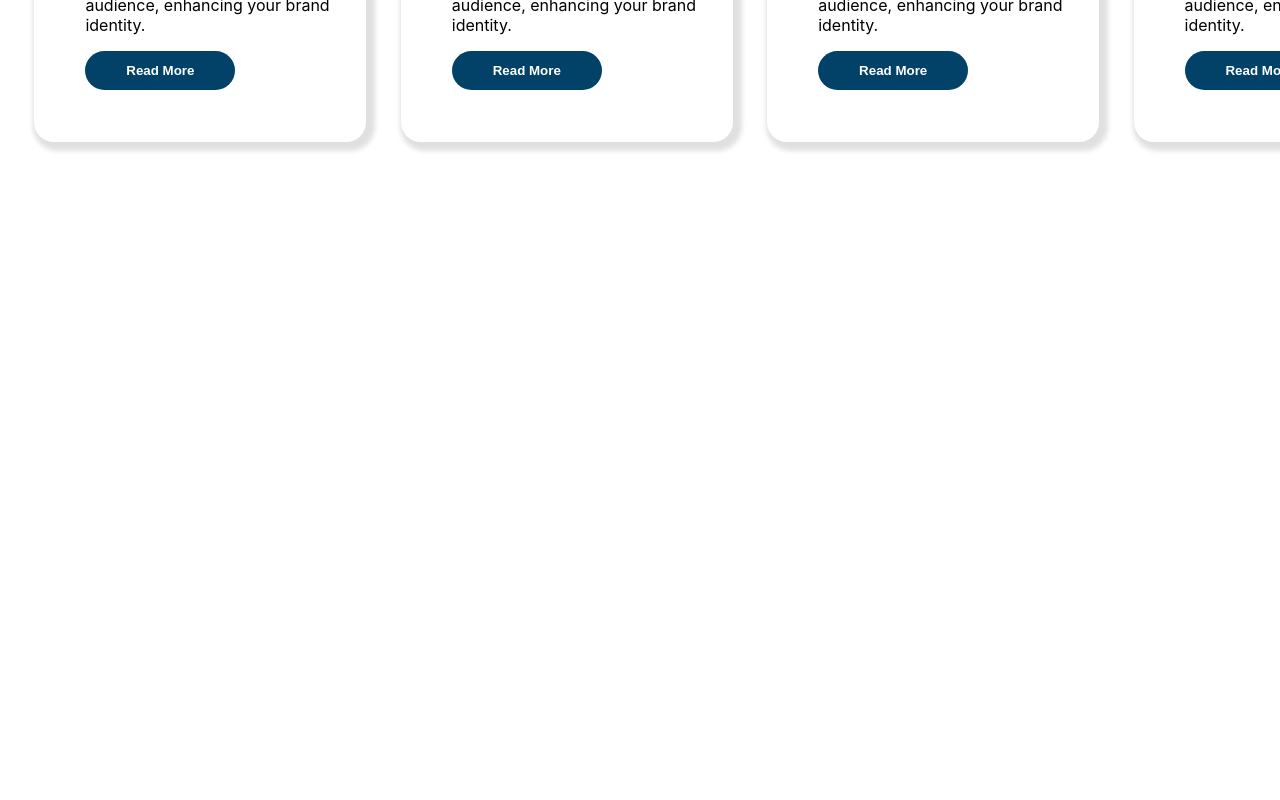
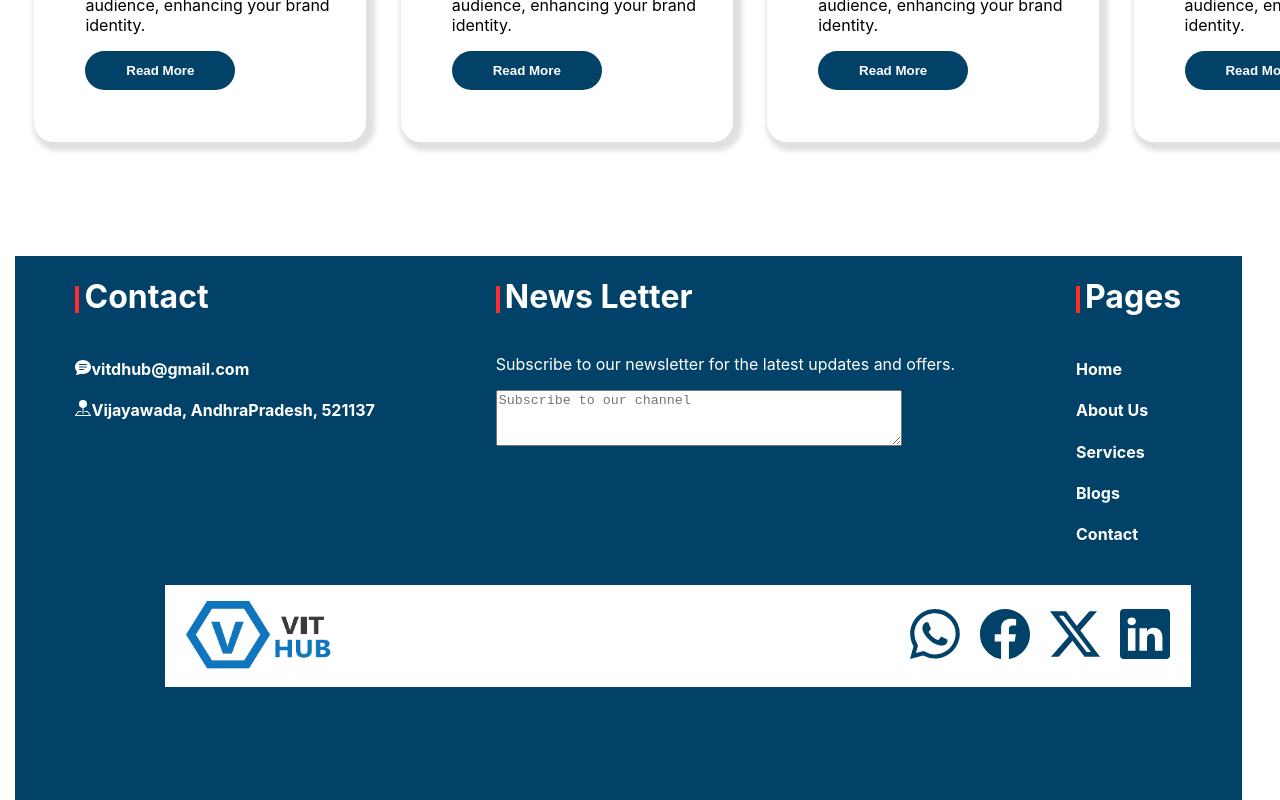
Before and after one commit to hemanthaarya/hedhya, a React (Create React App) app: page / in a window 1280 px wide. Shown: the part 2118-2918 px from the top of the page. Before the commit the page ends 2374 px from the top, so only its background shows below. Built offline with nearby package versions, Linux system fonts and the light colour scheme.

Commit message:
Add files via upload

```diff
--- a/src/Pages/HomePage.jsx
+++ b/src/Pages/HomePage.jsx
@@ -3,7 +3,7 @@ import Logo from '../logo.png';
 import IMG1 from '../img1.png';
 import IMG2 from '../img2.png';
 import './vit.css';
-import { BsTelephoneFill } from "react-icons/bs";
+import { BsTelephoneFill,BsFillChatTextFill,BsFillPinMapFill,BsWhatsapp,BsFacebook,BsTwitterX,BsLinkedin } from "react-icons/bs";
 import menuData from '../menuData';
 import Dropdown from './dropdown.jsx';
 import Logo1 from '../s-box1.png';
@@ -96,6 +96,50 @@ function Home() {
                 </div>
             </div>
         </div>
+        <div className='footer'>
+            <div className='footer-up'>
+                <div className='contact'>
+                    <div className='c_title'>
+                        <div></div>
+                        <h1>Contact</h1>
+                    </div>
+                    <div>
+                        <h4><BsFillChatTextFill/>vitdhub@gmail.com</h4>
+                        <h4><BsFillPinMapFill/>Vijayawada, AndhraPradesh, 521137</h4>
+                    </div>
+                </div>
+                <div className='news_letter'>
+                    <div className='c_title'>
+                        <div></div>
+                        <h1>News Letter</h1>
+                    </div>
+                    <p>Subscribe to our newsletter for the latest updates and offers.</p>
+                    <textarea type='description' placeholder='Subscribe to our channel' className='input'/>
+                </div>
+                <div className='Pages'>
+                    <div className='c_title'>
+                        <div></div>
+                        <h1>Pages</h1>
+                    </div>
+                    <div>
+                        <h4>Home</h4>
+                        <h4>About Us</h4>
+                        <h4>Services</h4>
+                        <h4>Blogs</h4>
+                        <h4>Contact</h4>
+                    </div>
+                </div>
+            </div>
+            <div className='footer-down'>
+                <img src={Logo} alt='logo' className='logo1'/>
+                <div className='icons'>
+                    <BsWhatsapp className='icon'/>
+                    <BsFacebook className='icon'/>
+                    <BsTwitterX className='icon'/>
+                    <BsLinkedin className='icon'/>
+                </div>
+            </div>
+        </div>
 
 
     </div>
--- a/src/Pages/vit.css
+++ b/src/Pages/vit.css
@@ -1,5 +1,6 @@
 .main{
     margin: 0;
+    width: 97vw;
 }
 .header{
     display: flex;
@@ -212,3 +213,58 @@
     margin-top: 20px;
     align-items: center;
 }
+.footer{
+    display: flex;
+    flex-direction: column;
+    height: 68vh;
+    background-color: #034268;
+    margin-left: 15px;
+}
+.footer-up{
+    display: flex;
+    justify-content: space-around;
+    color: white;
+}
+.c_title{
+    display: flex;
+}
+.c_title div{
+    border: 0.5px solid transparent;
+    background-color: #ff2e2e;
+    width: 2px;
+    height: 25px;
+    margin-top: 30px;
+    margin-right: 5px;
+}
+.c_title h3{
+    color: white;
+}
+.input{
+    width: 400px;
+    height: 50px;
+}
+.footer-down{
+    display: flex;
+    justify-content: space-between;
+    margin-top: 20px;
+    border: 0.5px solid transparent;
+    background-color: white;
+    height: 100px;
+    width: 80vw;
+    margin-left: 150px;
+    align-items: center;
+}
+.icons{
+    margin-right: 20px;
+}
+.icon{
+    width: 50px;
+    height: 50px;
+    margin-left: 20px;
+    color: #034268;
+}
+.logo1{
+    width: 150px;
+    height: 70px;
+    margin-left: 20px;
+}
```
